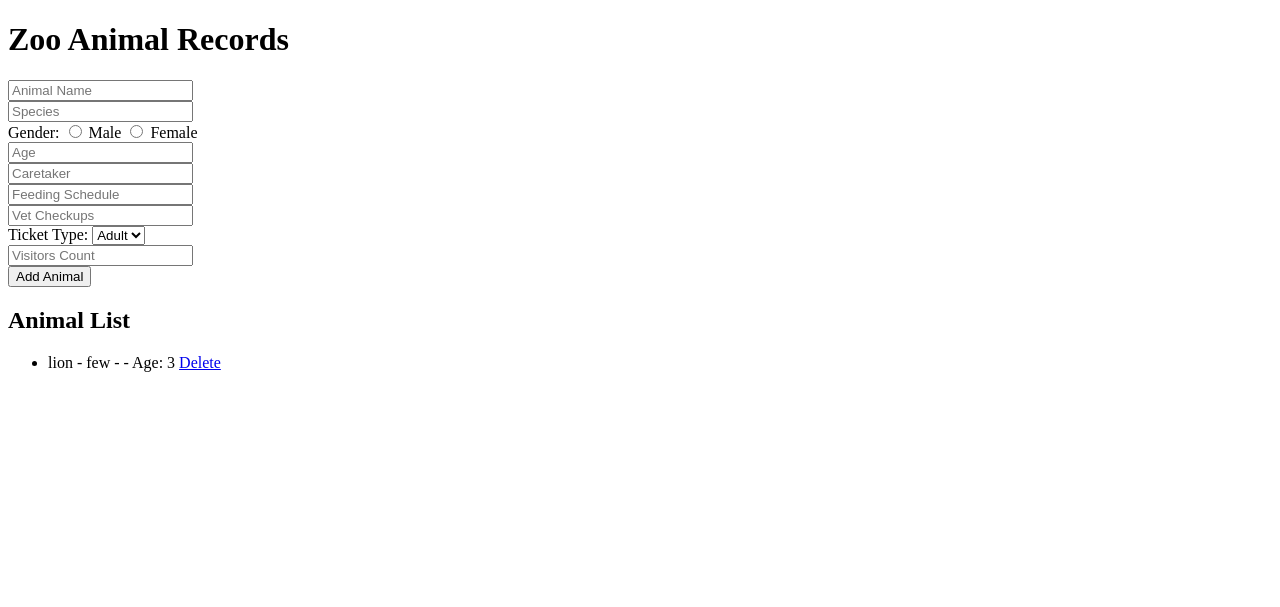
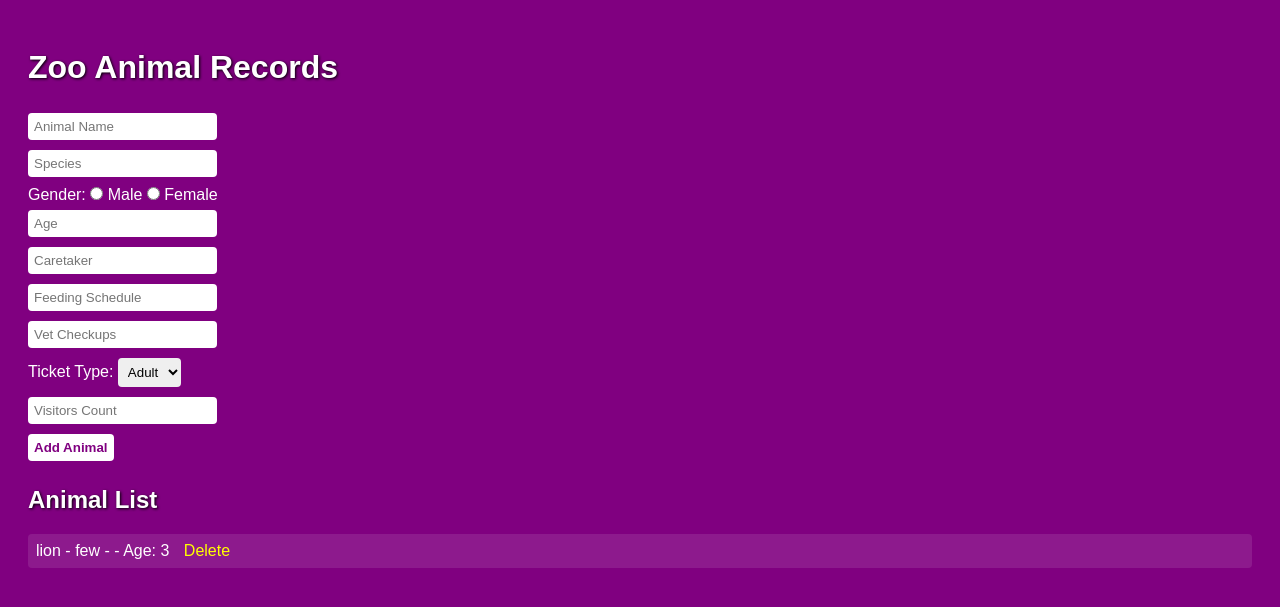
Before and after one commit to Padma1902/zoo-management-systems, a Flask app: page / in a window 1280 px wide. Shown: the top 607 px of the page. Run offline with Flask 3, Linux system fonts and the light colour scheme.

Commit message:
Update index.html

```diff
--- a/templates/index.html
+++ b/templates/index.html
@@ -2,6 +2,50 @@
 <html>
 <head>
     <title>Zoo Management</title>
+    <style>
+        body {
+            background-color: purple;
+            color: white; /* makes text readable on purple background */
+            font-family: Arial, sans-serif;
+            padding: 20px;
+        }
+
+        input, select, button {
+            margin: 5px 0;
+            padding: 6px;
+            border: none;
+            border-radius: 4px;
+        }
+
+        button {
+            background-color: white;
+            color: purple;
+            cursor: pointer;
+            font-weight: bold;
+        }
+
+        h1, h2 {
+            text-shadow: 1px 1px 3px black;
+        }
+
+        ul {
+            list-style: none;
+            padding-left: 0;
+        }
+
+        li {
+            margin-bottom: 10px;
+            background-color: rgba(255, 255, 255, 0.1);
+            padding: 8px;
+            border-radius: 4px;
+        }
+
+        a {
+            color: yellow;
+            text-decoration: none;
+            margin-left: 10px;
+        }
+    </style>
 </head>
 <body>
     <h1>Zoo Animal Records</h1>
```
